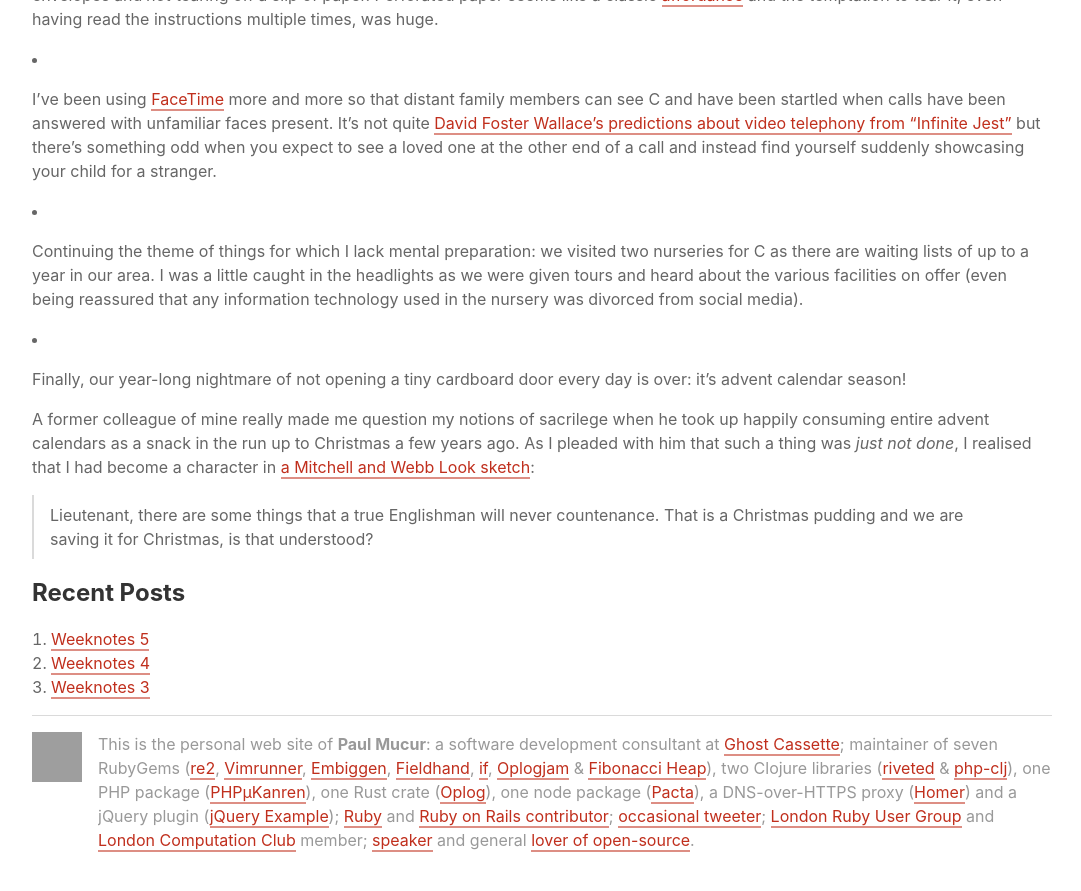
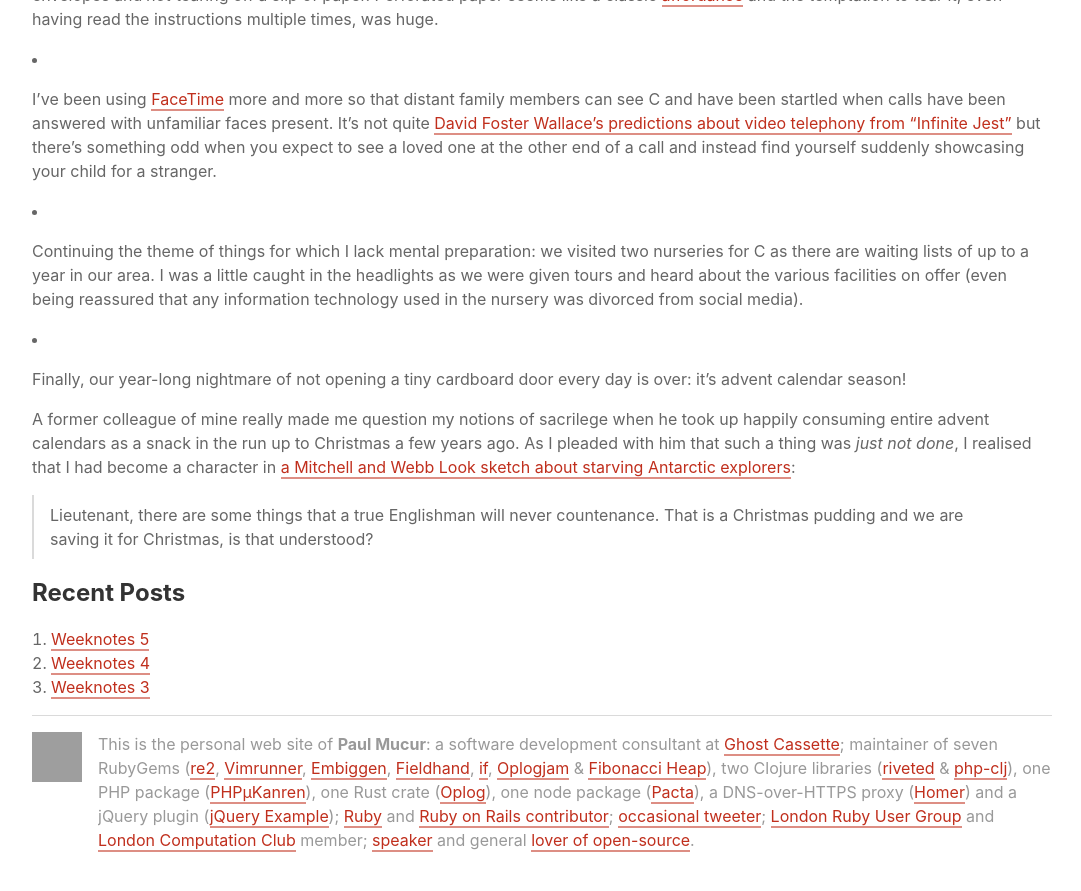
Before and after one commit to mudge/mudge.github.com, a Jekyll site: the page built from _posts/2019-12-08-weeknotes-6.markdown, in a window 1280 px wide and 900 px high, scrolled down 841 px. Shown: the top 891 px of the window, without its empty margins (98-1179 px from the left). Built offline with Jekyll 4.4.1, drawn with Linux system fonts in a browser that asks for light colours; grey boxes are pictures that could not be loaded.

Commit message:
Explain Mitchell & Webb sketch

```diff
--- a/_posts/2019-12-08-weeknotes-6.markdown
+++ b/_posts/2019-12-08-weeknotes-6.markdown
@@ -24,6 +24,6 @@ comments: false
 
 *   Finally, our year-long nightmare of not opening a tiny cardboard door every day is over: it's advent calendar season!
 
-    A former colleague of mine really made me question my notions of sacrilege when he took up happily consuming entire advent calendars as a snack in the run up to Christmas a few years ago. As I pleaded with him that such a thing was _just not done_, I realised that I had become a character in [a Mitchell and Webb Look sketch](https://youtu.be/7lpN-3-SaHs):
+    A former colleague of mine really made me question my notions of sacrilege when he took up happily consuming entire advent calendars as a snack in the run up to Christmas a few years ago. As I pleaded with him that such a thing was _just not done_, I realised that I had become a character in [a Mitchell and Webb Look sketch about starving Antarctic explorers](https://youtu.be/7lpN-3-SaHs):
 
     > Lieutenant, there are some things that a true Englishman will never countenance. That is a Christmas pudding and we are saving it for Christmas, is that understood?
```
